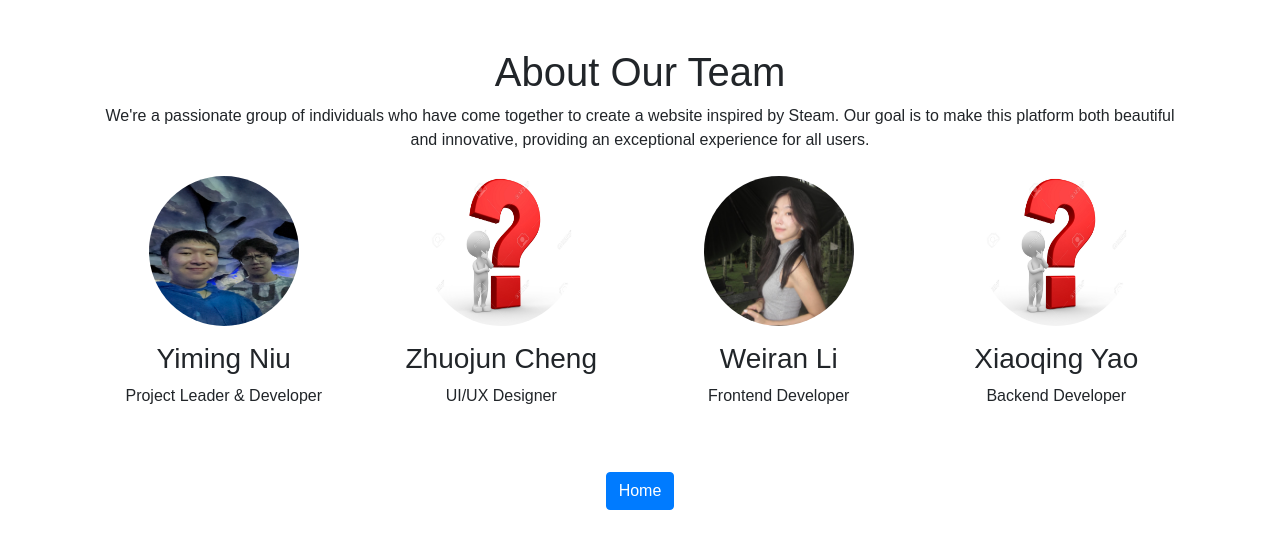
After one commit to Czj1230/cs411-pt1, a Flask app: page /second_page in a window 1280 px wide. The commit adds this page. Shown: the top 549 px of the page. Run offline with Flask 3, Linux system fonts and the light colour scheme; some libraries are stand-ins or nearby versions.

Commit message:
Create person information

```diff
--- a/app/__init__.py
+++ b/app/__init__.py
@@ -4,9 +4,13 @@ from flask import Flask, render_template, redirect, url_for, request
 app = Flask(__name__)
 
 from app import views
-@app.route('/', methods=['GET', 'POST'])
+@app.route('/')
 def home():
-    return render_template('home.html')
+    return render_template('index.html')
+
+@app.route('/second_page')
+def about():
+    return render_template('about.html')
 
 #within app.route add the html page we are doing changes to
 @app.route('/register')
@@ -17,3 +21,10 @@ def register():
 @app.route('/registerV')
 def registerV():
     return render_template('registerV.html')
+
+@app.route('/newpage')
+def newpage():
+    return render_template('newpage.html')
+
+if __name__ == '__main__':
+    app.run(debug=True)
--- /dev/null
+++ b/app/templates/about.html
@@ -0,0 +1,43 @@
+<!-- second_page.html -->
+{% extends "layout.html" %}
+
+{% block title %}About us{% endblock %}
+
+{% block body %}
+<!-- Content of your second page -->
+<div class="container mt-5">
+    <h1 class="text-center">About Our Team</h1>
+    <p class="text-center">We're a passionate group of individuals who have come together to create a website inspired by Steam. Our goal is to make this platform both beautiful and innovative, providing an exceptional experience for all users.</p>
+
+    <div class="row mt-4">
+        <div class="col-md-3 col-sm-6 text-center mb-4">
+            <img src="/static/WechatIMG186.jpeg" class="rounded-circle mb-3" alt="Yiming Niu" style="width: 150px; height: 150px;">
+            <h3>Yiming Niu</h3>
+            <p>Project Leader & Developer</p>
+        </div>
+        <div class="col-md-3 col-sm-6 text-center mb-4">
+            <img src="/static/21138722-3d-people-man-person-with-a-big-question-mark.jpg" class="rounded-circle mb-3" alt="Zhuojun Cheng" style="width: 150px; height: 150px;">
+            <h3>Zhuojun Cheng</h3>
+            <p>UI/UX Designer</p>
+        </div>
+        <div class="col-md-3 col-sm-6 text-center mb-4">
+            <img src="/static/Screenshot 2023-11-09 at 10.26.54 PM.png" class="rounded-circle mb-3" alt="Weiran Li" style="width: 150px; height: 150px;">
+            <h3>Weiran Li</h3>
+            <p>Frontend Developer</p>
+        </div>
+        <div class="col-md-3 col-sm-6 text-center mb-4">
+            <img src="/static/21138722-3d-people-man-person-with-a-big-question-mark.jpg" class="rounded-circle mb-3" alt="Xiaoqing Yao" style="width: 150px; height: 150px;">
+            <h3>Xiaoqing Yao</h3>
+            <p>Backend Developer</p>
+        </div>
+    </div>
+</div>
+
+
+<div class="text-center mt-4">
+    <a href="{{ url_for('index') }}" class="btn btn-primary">Home</a>
+</div>
+
+
+
+{% endblock %}
--- a/app/templates/layout.html
+++ b/app/templates/layout.html
@@ -2,7 +2,9 @@
 <html>
 <head>
     <title>{% block title %}{% endblock %} - My Flask App</title>
+    <link rel="stylesheet" href="https://stackpath.bootstrapcdn.com/bootstrap/4.5.2/css/bootstrap.min.css">
     <link rel="stylesheet" href="{{ url_for('static', filename='style.css') }}">
+
 </head>
 <body>
 
```
Also changed, not shown: app/static/style.css (+45 -1 lines), app/templates/index.html (+2 -5 lines), app/static/21138722-3d-people-man-person-with-a-big-question-mark.jpg (added), app/static/Screenshot 2023-11-09 at 10.26.54 PM.png (added).
